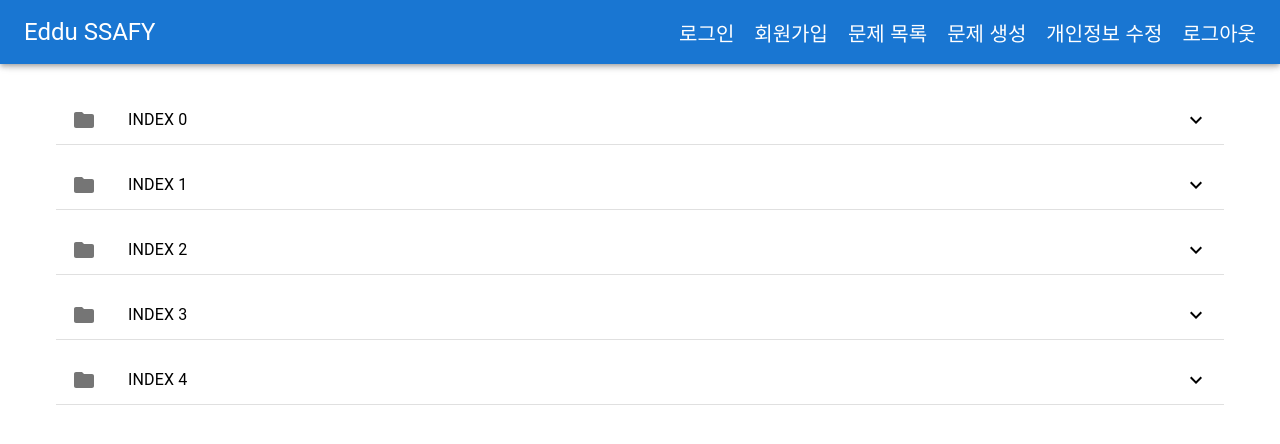
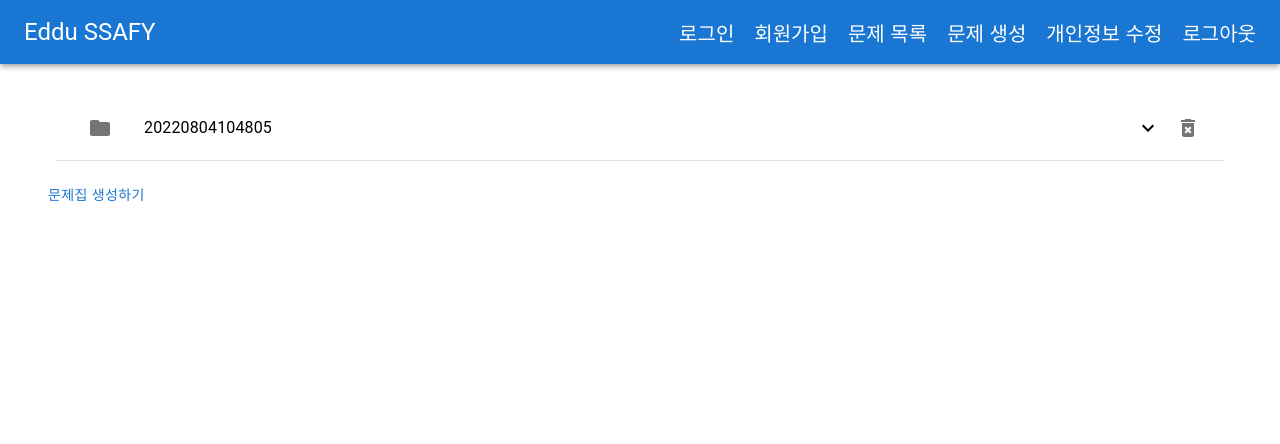
Before and after one commit to Kim-Ji-soo/EdduSSAFY, a React (Create React App) app in the folder frontend/: page /problemlist in a window 1280 px wide. Shown: the top 444 px of the page. Built offline with nearby package versions, Linux system fonts and the light colour scheme.

Commit message:
문제닙 목차

```diff
--- a/frontend/src/App.js
+++ b/frontend/src/App.js
@@ -8,6 +8,7 @@ import CreateQuestion from "./pages/CreateQuestion";
 import UserProfile from "./pages/UserProfile";
 import Navbar from "./components/Navbar";
 import Logout from "./pages/Logout";
+import QuizList from "./pages/QuizList"; //contain
 import { Routes, Route } from "react-router-dom";
 import { Provider } from "react-redux";
 import store from "./redux/store";
@@ -49,6 +50,10 @@ function App() {
               <Route
               path="/logout"
               element={<Logout></Logout>}
+              ></Route>
+              <Route
+              path="/quizlist/:id"
+              element={<QuizList></QuizList>}
             ></Route>
             </Routes>
           </Grid>
--- a/frontend/src/api/api.js
+++ b/frontend/src/api/api.js
@@ -1,14 +1,13 @@
 const HOST = "http://localhost:8080/api/v1/";
 
 const USERS = "users/";
+const EMAIL = "email/";
 const QUIZ = "quiz/";
-const EMAIL = "email/";
 
 const users = {
   signup: () => HOST + USERS + "signup/",
   login: () => HOST + USERS + "login/",
   me: () => HOST + USERS + "me/",
-  createQuiz: () => HOST + QUIZ + "createQuiz/",
   idcheck: () => HOST + USERS + "idcheck/",
 };
 
@@ -16,5 +15,9 @@ const email = {
   emailConfirm: () => HOST + EMAIL + "emailConfirm/",
 };
 
+const quiz = {
+  createQuiz: () => HOST + QUIZ + "createQuiz/",
+}
+
 export { email };
 export default users;
--- a/frontend/src/pages/CreateQuestion.js
+++ b/frontend/src/pages/CreateQuestion.js
@@ -90,6 +90,7 @@ function CreateQuestion() {
       content: "",
       optionSize: 0,
       options: "",
+      quizId: "",
       quizPic: "",
       score: "",
       type: "",
@@ -188,7 +189,7 @@ function CreateQuestion() {
             helperText={formik.touched.answer && formik.errors.answer}
           />
         </div>
-        <Button type="submit" disabled={formik.isSubmitting}>
+        <Button type="submit" disabled={formik.isSubmitting} onClick={() => { formik.values.quizId = new Date().toLocaleString().replace(/[\.\s\:ㄱ-ㅎㅏ-ㅣ가-힣]/g, "") }}>
           Submit
         </Button>
       </form>
--- a/frontend/src/pages/ProblemList.js
+++ b/frontend/src/pages/ProblemList.js
@@ -8,7 +8,7 @@ import Collapse from '@mui/material/Collapse';
 import List from '@mui/material/List';
 import ListItemText from '@mui/material/ListItemText';
 import { TransitionGroup } from 'react-transition-group';
-import { Grid, Divider } from "@mui/material";
+import { Grid, Divider, ListItem } from "@mui/material";
 //
 import ListItemButton from '@mui/material/ListItemButton';
 import ListItemIcon from '@mui/material/ListItemIcon';
@@ -22,15 +22,36 @@ import DescriptionIcon from '@mui/icons-material/Description';
 import FolderIcon from '@mui/icons-material/Folder';
 import FolderOpenIcon from '@mui/icons-material/FolderOpen';
 
-const FRUITS = [
-  'Apple',
-  'Banana',
-  'Pineapple',
-  'Coconut',
-  'Watermelon',
-];
+//
+import { useSelector } from 'react-redux';
+import { useDispatch } from 'react-redux';
+import { quizbookActions } from '../redux/quizbook'
+
+//
+import { Button } from "@mui/material";
+import IconButton from '@mui/material/IconButton';
+import DeleteForeverIcon from '@mui/icons-material/DeleteForever';
+import { ListItemSecondaryAction } from '@mui/material';
+
+
+
+const CustomContainerComponent = React.forwardRef(
+  function CustomContainerComponent(
+    { children, extraSecondaryAction, ...other },
+    ref
+  ) {
+    return (
+      <li ref={ref} {...other}>
+        {children}
+        {extraSecondaryAction}
+      </li>
+    );
+  }
+);
+
 
 function RenderItem({ item, handleRemoveFruit, index }) {
+  console.log(item);
 
   const [open, setOpen] = React.useState(false);
 
@@ -40,18 +61,35 @@ function RenderItem({ item, handleRemoveFruit, index }) {
 
   return (
     <List>
+      <ListItem ContainerComponent={CustomContainerComponent}
+        ContainerProps={{
+                  extraSecondaryAction: (
+                    <ListItemSecondaryAction
+                    >
+                      <IconButton
+                        onClick={(event) => {}}
+                        aria-label="delete"
+                      >
+                        <DeleteForeverIcon />
+                      </IconButton>
+                    </ListItemSecondaryAction>
+                  )
+              }}>
 
-    <ListItemButton onClick={handleClick}>
+      <ListItemButton onClick={handleClick}>
 
       <ListItemIcon>
         { open ? <FolderOpenIcon/> : <FolderIcon/> }
       </ListItemIcon>
 
-      <ListItemText primary={"INDEX " + index}/>
+      <ListItemText primary={item.id}/>
 
       {open ? <ExpandLess /> : <ExpandMore/>}
 
-    </ListItemButton>
+        </ListItemButton>
+
+        <ListItemSecondaryAction>  </ListItemSecondaryAction>
+      </ListItem>
      {open ? <Divider variant="middle" /> : null }
     <Collapse in={open} timeout="auto" unmountOnExit >
 
@@ -63,7 +101,7 @@ function RenderItem({ item, handleRemoveFruit, index }) {
             <DescriptionIcon />
           </ListItemIcon>
 
-          <ListItemText primary={item} />
+          <ListItemText primary={"happy"} />
 
 
         </ListItemButton>
@@ -77,10 +115,17 @@ function RenderItem({ item, handleRemoveFruit, index }) {
 }
 
 function ProblemList() {
-  const [fruitsInBasket, setFruitsInBasket] = useState(FRUITS);
 
-  const handleRemoveFruit = (item) => {
-    setFruitsInBasket((prev) => [...prev.filter((i) => i !== item)]);
+  const QUIZBOOK = useSelector((state) => state.quizbooks.quizbook);
+  console.log(QUIZBOOK)
+
+  const dispatch = useDispatch();
+  const handleCreateQuizbook = () => {
+    // dispatch(quizbookActions.addquizbook(new Date().toLocaleString().replace(/[\.\s\:ㄱ-ㅎㅏ-ㅣ가-힣]/g,"")))
+  }
+
+  const handleRemoveQuizbook = (item) => {
+
   };
 
   return (
@@ -89,9 +134,9 @@ function ProblemList() {
           <Box sx={{ mt: 1 }}>
         <List>
           <TransitionGroup>
-            {fruitsInBasket.map((item, index) => (
+            {QUIZBOOK.map((item, index) => (
               <Collapse key={item}>
-                {RenderItem({ item, handleRemoveFruit, index })}
+                {RenderItem({ item, handleRemoveQuizbook, index })}
               </Collapse>
             ))}
           </TransitionGroup>
@@ -100,6 +145,7 @@ function ProblemList() {
         </Grid>
 
       <Grid item container spacing={2}>
+        <Button onClick={() => { handleCreateQuizbook() }}>문제집 생성하기</Button>
       </Grid>
     </>
   );
--- /dev/null
+++ b/frontend/src/pages/QuizList.js
@@ -0,0 +1,152 @@
+// /** @format */
+// import * as React from "react";
+// import { useState } from 'react';
+
+// //contain
+// import Box from '@mui/material/Box';
+// import Collapse from '@mui/material/Collapse';
+// import List from '@mui/material/List';
+// import ListItemText from '@mui/material/ListItemText';
+// import { TransitionGroup } from 'react-transition-group';
+// import { Grid, Divider, ListItem } from "@mui/material";
+// //
+// import ListItemButton from '@mui/material/ListItemButton';
+// import ListItemIcon from '@mui/material/ListItemIcon';
+// import InboxIcon from '@mui/icons-material/MoveToInbox';
+// import ExpandLess from '@mui/icons-material/ExpandLess';
+// import ExpandMore from '@mui/icons-material/ExpandMore';
+// import StarBorder from '@mui/icons-material/StarBorder';
+
+// //
+// import DescriptionIcon from '@mui/icons-material/Description';
+// import FolderIcon from '@mui/icons-material/Folder';
+// import FolderOpenIcon from '@mui/icons-material/FolderOpen';
+
+// //
+// import { useSelector } from 'react-redux';
+// import { useDispatch } from 'react-redux';
+// import { quizbookActions } from '../redux/quizbook'
+
+// //
+// import { Button } from "@mui/material";
+// import IconButton from '@mui/material/IconButton';
+// import DeleteForeverIcon from '@mui/icons-material/DeleteForever';
+// import { ListItemSecondaryAction } from '@mui/material';
+
+
+
+// const CustomContainerComponent = React.forwardRef(
+//   function CustomContainerComponent(
+//     { children, extraSecondaryAction, ...other },
+//     ref
+//   ) {
+//     return (
+//       <li ref={ref} {...other}>
+//         {children}
+//         {extraSecondaryAction}
+//       </li>
+//     );
+//   }
+// );
+
+
+// function RenderItem({ item, handleRemoveFruit, index }) {
+//   console.log(item);
+
+//   const [open, setOpen] = React.useState(false);
+
+//   const handleClick = () => {
+//     setOpen(!open);
+//   };
+
+//   return (
+//     <List>
+//       <ListItem ContainerComponent={CustomContainerComponent}
+//         ContainerProps={{
+//                   extraSecondaryAction: (
+//                     <ListItemSecondaryAction
+//                     >
+//                       <IconButton
+//                         onClick={(event) => {}}
+//                         aria-label="delete"
+//                       >
+//                         <DeleteForeverIcon />
+//                       </IconButton>
+//                     </ListItemSecondaryAction>
+//                   )
+//               }}>
+
+//       <ListItemButton onClick={handleClick}>
+
+//       <ListItemIcon>
+//         { open ? <FolderOpenIcon/> : <FolderIcon/> }
+//       </ListItemIcon>
+
+//       <ListItemText primary={item.id}/>
+
+//       {open ? <ExpandLess /> : <ExpandMore/>}
+
+//         </ListItemButton>
+
+//         <ListItemSecondaryAction>  </ListItemSecondaryAction>
+//       </ListItem>
+//      {open ? <Divider variant="middle" /> : null }
+//     <Collapse in={open} timeout="auto" unmountOnExit >
+
+//       <List component="div" disablePadding >
+
+//         <ListItemButton onClick={()=>{console.log(index)}} sx={{ pl: 4 }}>
+
+//           <ListItemIcon>
+//             <DescriptionIcon />
+//           </ListItemIcon>
+
+//           <ListItemText primary={"happy"} />
+
+
+//         </ListItemButton>
+
+//       </List>
+
+//     </Collapse>
+//     <Divider />
+//   </List>
+//   );
+// }
+
+// function QuizList() {
+
+//   const QUIZBOOK = useSelector((state) => state.quizbooks.quizbook);
+
+//   const dispatch = useDispatch();
+//   const handleCreateQuizbook = () => {
+//     dispatch(quizbookActions.addquizbook(new Date().toLocaleString().replace(/[\.\s\:ㄱ-ㅎㅏ-ㅣ가-힣]/g,"")))
+//   }
+
+//   const handleRemoveQuizbook = (item) => {
+
+//   };
+
+//   return (
+//     <>
+//       <Grid item xs={12} md={12}>
+//           <Box sx={{ mt: 1 }}>
+//         <List>
+//           <TransitionGroup>
+//             {QUIZBOOK.map((item, index) => (
+//               <Collapse key={item}>
+//                 {RenderItem({ item, handleRemoveQuizbook, index })}
+//               </Collapse>
+//             ))}
+//           </TransitionGroup>
+//         </List>
+//       </Box>
+//         </Grid>
+
+//       <Grid item container spacing={2}>
+//         <Button onClick={() => { handleCreateQuizbook() }}>문제집 생성하기</Button>
+//       </Grid>
+//     </>
+//   );
+// }
+// export default QuizList;
--- /dev/null
+++ b/frontend/src/redux/quizbook.js
@@ -0,0 +1,28 @@
+import { createSlice } from "@reduxjs/toolkit";
+
+export const quizbookSlice = createSlice({
+  name: "quizbooklist",
+  initialState: {
+    quizbook: [
+      { id: 20220804104801 },
+      { id: 20220804104803 },
+      { id: 20220804104805 },
+      ],
+  },
+  reducers: {
+      addquizbook: (state, action) => {
+      const newquizbook = action.payload;
+      state.quizbook.push({
+      quizbookId : newquizbook.id,
+      })
+      },
+      removequizbook: (state, action) => {
+        const id = action.payload;
+        state.quizbook = state.quizbook.filter((item) => item.id !== id);
+      },
+    },
+});
+
+export const quizbookActions = quizbookSlice.actions;
+
+export default quizbookSlice.reducer;
--- a/frontend/src/redux/store.js
+++ b/frontend/src/redux/store.js
@@ -1,6 +1,7 @@
 import { configureStore, combineReducers } from "@reduxjs/toolkit";
 import userReducer from "./user";
 import tokenReducer from "./token";
+import quizbookReducer from "./quizbook"
 import storage from "redux-persist/lib/storage";
 import {
   persistStore,
@@ -22,6 +23,7 @@ const persistConfig = {
 const rootReducer = combineReducers({
   user: userReducer,
   token: tokenReducer,
+  quizbooks: quizbookReducer,
 });
 
 const persistedReducer = persistReducer(persistConfig, rootReducer);
```
Also changed, not shown: 1 other file (tests, documents, lock files or other folders).
